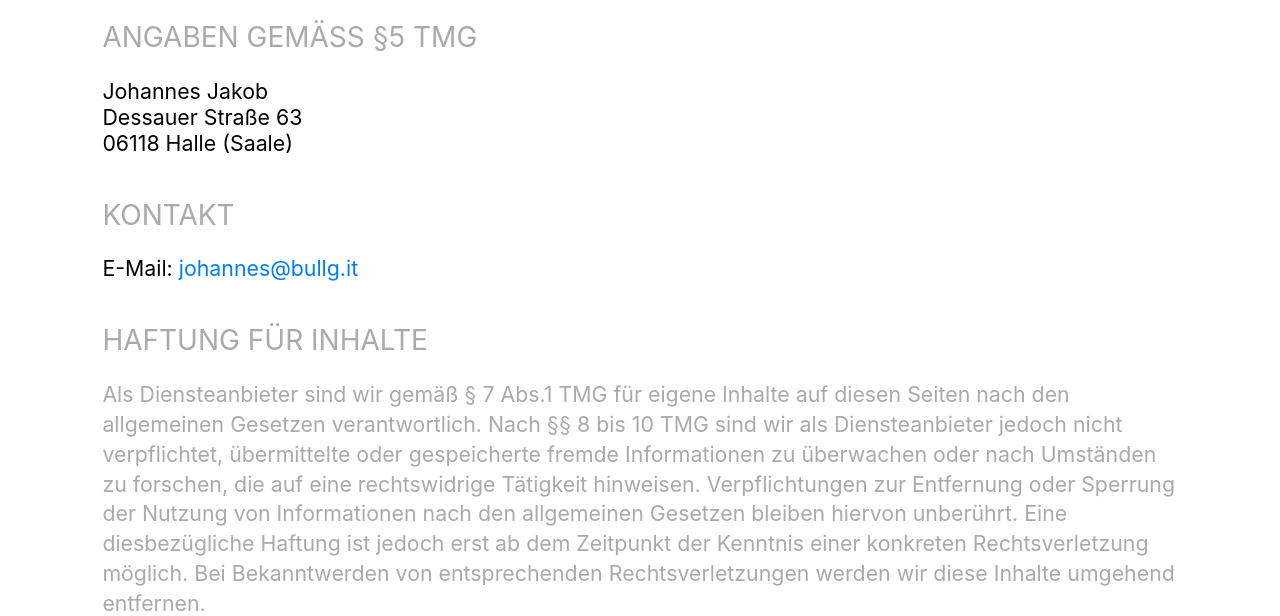
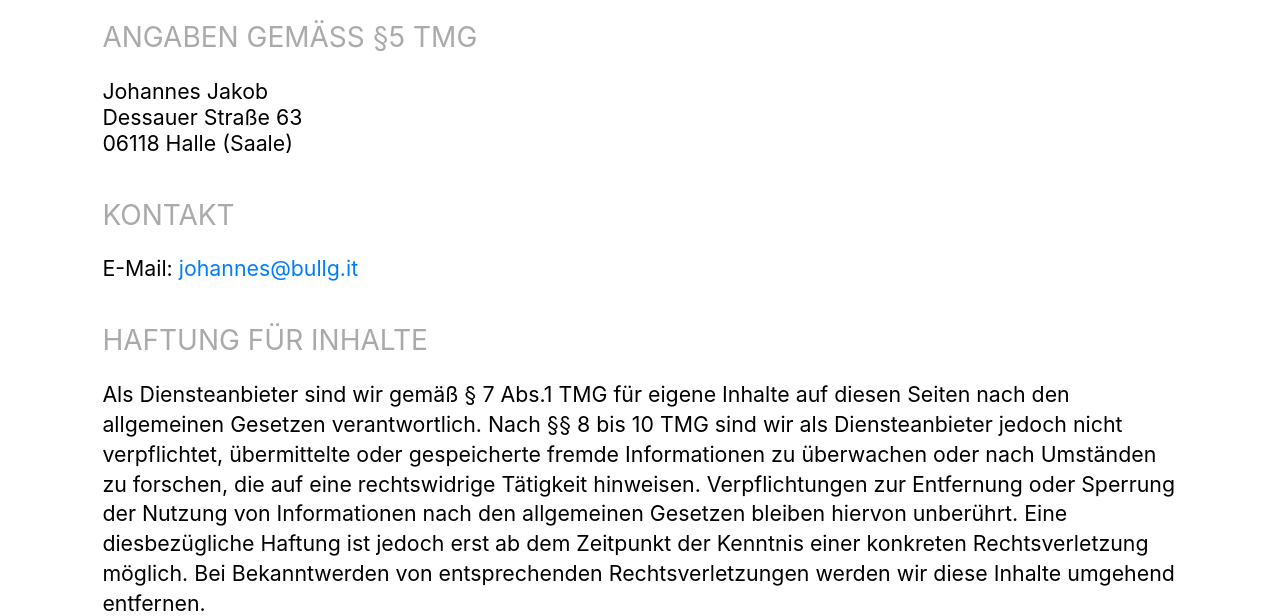
Before and after one commit to JohJakob/johjakob.github.io, a plain HTML site: page imprint.html in a window 1280 px wide. Shown: the part 184-800 px from the top of the page. Drawn offline with Linux system fonts and the light colour scheme.

Commit message:
Fix styles for imprint
Fix styles for imprint in index.scss

```diff
--- a/css/index.scss
+++ b/css/index.scss
@@ -291,6 +291,7 @@ footer {
 
 	p {
 		margin: 20px 0;
+		color: $color;
 		line-height: 1.4;
 	}
 }
```
Also changed, not shown: css/index.min.css, 1 other file.
